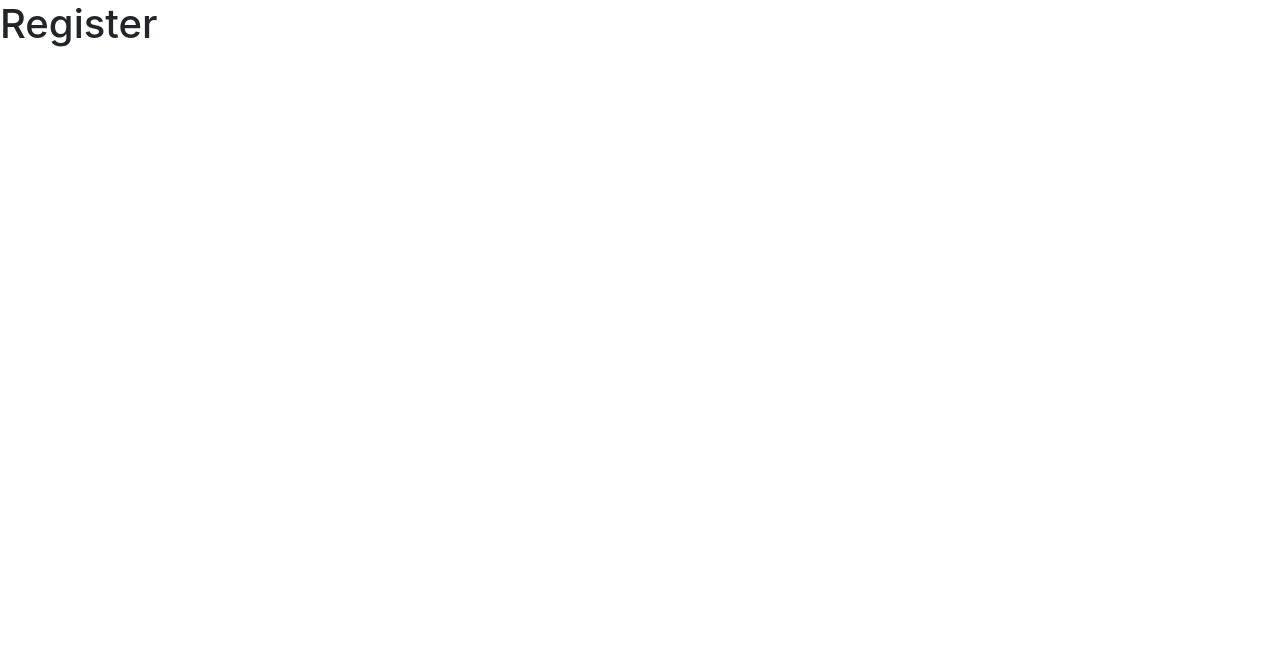
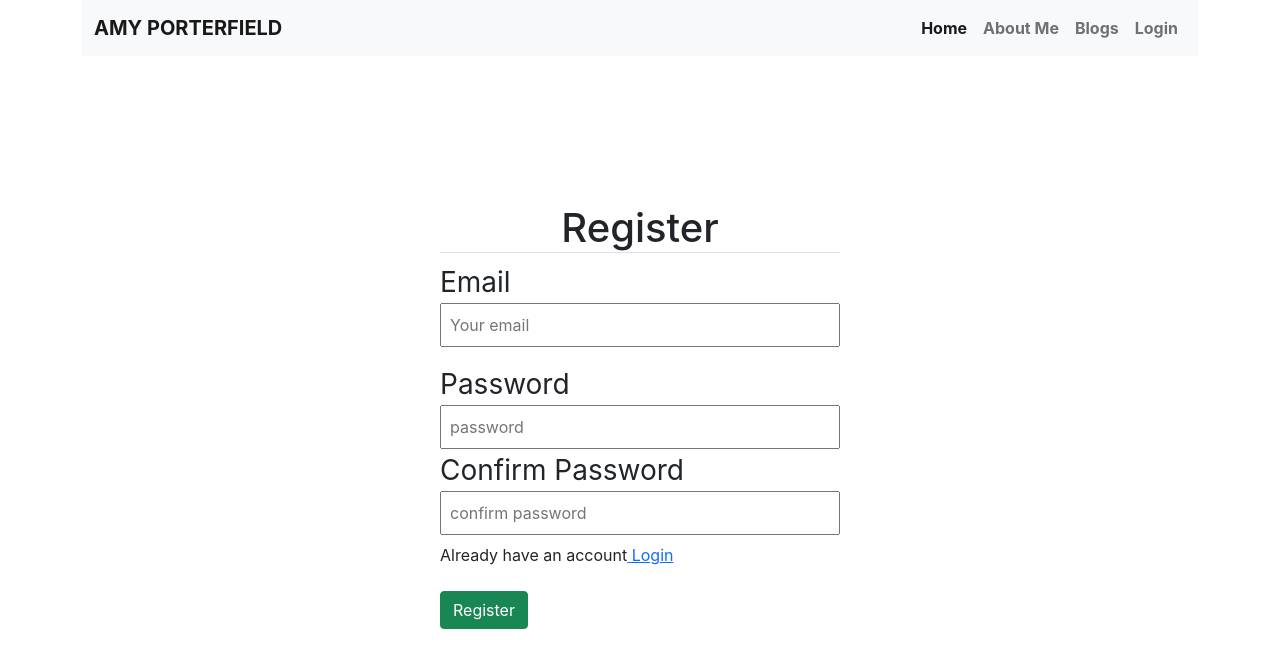
Before and after one commit to shakhawatsalam/independent-service-privider, a React (Create React App) app: page /register in a window 1280 px wide. Shown: the top 668 px of the page. Built offline with nearby package versions, Linux system fonts and the light colour scheme.

Commit message:
register part is done

```diff
--- a/src/App.js
+++ b/src/App.js
@@ -4,12 +4,14 @@ import About from './components/About/About';
 import Blogs from './components/Blogs/Blogs';
 import Home from './components/Home/Home';
 import Login from './components/Login/Login';
+import NavBar from './components/NavBar/NavBar';
 import Register from './components/Register/Register';
 
 
 function App() {
   return (
     <div>
+      <NavBar></NavBar>
       <Routes>
         <Route path='/' element={<Home/>}></Route>
         <Route path='/about' element={<About/>}></Route>
--- a/src/components/About/About.js
+++ b/src/components/About/About.js
@@ -1,4 +1,5 @@
 import React from 'react';
+import NavBar from '../NavBar/NavBar';
 
 const About = () => {
     return (
--- a/src/components/Blogs/Blogs.js
+++ b/src/components/Blogs/Blogs.js
@@ -1,4 +1,5 @@
 import React from 'react';
+import NavBar from '../NavBar/NavBar';
 
 const Blogs = () => {
     return (
--- a/src/components/Home/Home.js
+++ b/src/components/Home/Home.js
@@ -6,7 +6,6 @@ import './Home.css'
 const Home = () => {
     return (
         <div className='container'>
-            <NavBar></NavBar>
             <div className='header'>
                 <div className="content">
                     <h1 className='text'>Hi, I am Amy</h1>
--- a/src/components/Register/Register.js
+++ b/src/components/Register/Register.js
@@ -1,9 +1,22 @@
 import React from 'react';
+import { Link } from 'react-router-dom';
 
 const Register = () => {
     return (
-        <div>
-            <h1>Register</h1>
+        <div className='d-flex justify-content-center items-center p-5 class'>
+            <div className='login'>
+                <form action="">
+                    <h1 className='text-center border-bottom'>Register</h1>
+                    <label className='fs-3' htmlFor="email">Email</label>
+                    <input className='d-block p-2 w-100 mb-3' type="email" name="email" id="" placeholder='Your email' />
+                    <label className='fs-3' htmlFor="password">Password</label>
+                    <input className='d-block p-2 w-100' type="password" name="password" id="" placeholder='password' />
+                    <label className='fs-3' htmlFor="confirm-password">Confirm Password</label>
+                    <input className='d-block p-2 w-100' type="password" name="confirm-password" id="" placeholder='confirm password' />
+                    <p className='mt-2'>Already have an account<Link to='/login'> <span>Login</span></Link></p>
+                    <input className='btn btn-success mt-2' type="submit" value="Register" />
+                </form>
+            </div>
         </div>
     );
 };
```
